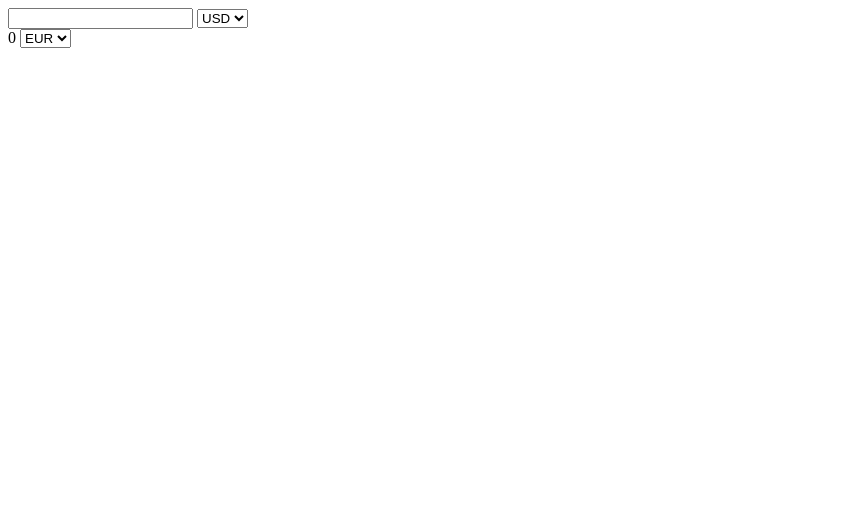
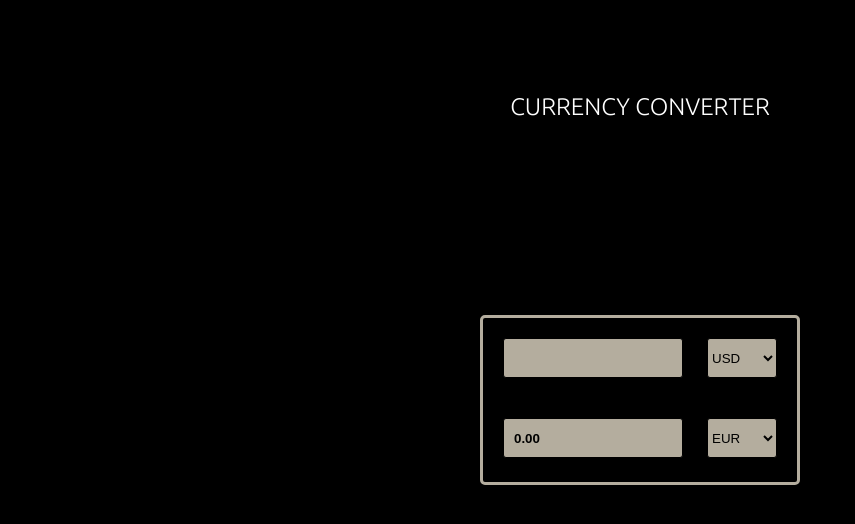
Before and after one commit to rethfupy/Currency-Converter-JS, a plain HTML site: page index.html in a window 1280 px wide. Shown: the whole page, without its empty margins (0-855 px from the left). Drawn offline with Linux system fonts and the light colour scheme.

Commit message:
Adding CSS
simple stylized converter

```diff
--- /dev/null
+++ b/index.css
@@ -0,0 +1,55 @@
+body{
+    margin: 0;
+    padding: 0;
+    height: 100vh;
+    position: relative;
+    background-color: black;
+}
+* {
+    box-sizing: border-box;
+}
+
+.container{
+    width: 320px;
+    height: 170px;
+    border: 3px solid #b4ad9e;
+    margin: 0 auto;
+    position: absolute;
+    top: 50%;
+    left: 50%;
+    transform: translate(-50%, -50%);
+    border-radius: 5px;
+}
+
+.value-input, .value-output{
+    display: inline-block;
+    height: 40px;
+    width: 180px;
+    margin: 20px;
+    border: 1px solid black;
+    padding-left: 10px;
+    border-radius: 3px;
+    background-color: #b4ad9e;
+    font-weight: 700;
+}
+
+.baseCurrency, .convertToCurrency{
+    height: 40px;
+    width: 70px;
+    border: 1px solid black;
+    border-radius: 3px;
+    background-color: #b4ad9e;
+}
+
+h1{
+    position: absolute;
+    top: 10%;
+    left: 50%;
+    transform: translate(-50%, -10%);
+    color: #fff;
+    text-transform: uppercase;
+    font-size: 1.5rem;
+    font-family: "Ubuntu", sans-serif;
+    font-weight: 300;
+    text-decoration: none;
+}
--- a/index.html
+++ b/index.html
@@ -5,8 +5,14 @@
     <meta http-equiv="X-UA-Compatible" content="IE=edge">
     <meta name="viewport" content="width=device-width, initial-scale=1.0">
     <title>Currency Converter</title>
+
+    <link rel="stylesheet" href="index.css">
+    <link href="https://fonts.googleapis.com/css2?family=Ubuntu:wght@300;400&display=swap" rel="stylesheet">
 </head>
 <body>
+    <h1>Currency Converter</h1>
+    <div class="container">
+        <div class="input-block">
             <input type="number" class="value-input">
             <select class="baseCurrency">
                 <option value="USD">USD</option>
@@ -25,8 +31,10 @@
                 <option value="KZT">KZT</option>
                 <option value="BTC">BTC</option>
             </select>
-    <br>
-    <span class="output">0</span>
+        </div>
+
+        <div class="output-block">
+            <input class="value-output" value="0.00" readonly>
             <select class="convertToCurrency">
                 <option value="EUR">EUR</option>
                 <option value="USD">USD</option>
@@ -44,6 +52,8 @@
                 <option value="KZT">KZT</option>
                 <option value="BTC">BTC</option>
             </select>
+        </div>
+    </div>
 
     <script src="index.js"></script>
 </body>
--- a/index.js
+++ b/index.js
@@ -1,7 +1,7 @@
 const valueNode = document.querySelector('.value-input');
 const baseCurrencyNode = document.querySelector('.baseCurrency');
 const convertToCurrencyNode = document.querySelector('.convertToCurrency');
-const output = document.querySelector('.output');
+const output = document.querySelector('.value-output');
 
 valueNode.addEventListener('input', calculate, false);
 baseCurrencyNode.addEventListener('change', calculate, false);
@@ -27,6 +27,6 @@ function calculate(){
             let request = data;
             let rate = request.result;
             let result = (value * rate).toFixed(2);
-            output.innerHTML = result;
+            output.value = result;
         });
 }
```
Lines whose indentation alone changed are shown as unchanged.
